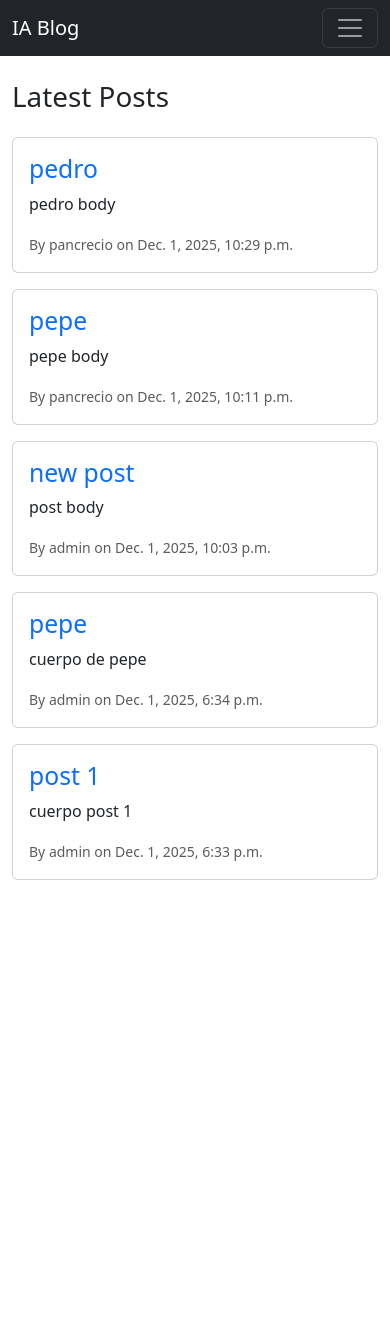
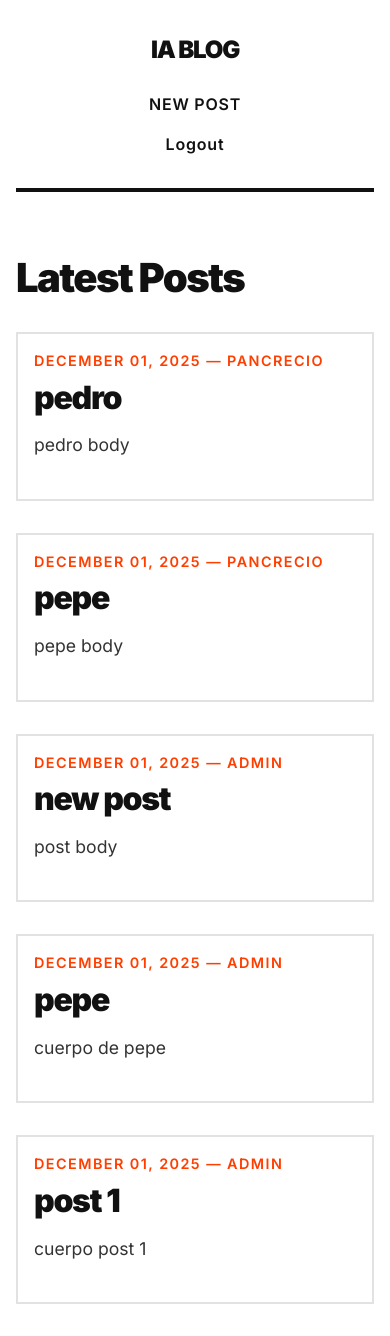
Before and after one commit to Lr1808/Crud_con_IA, a Django app: page / in a window 390 px wide. Before the commit the page ends 880 px from the top, so only its background shows below. Run offline with Django 5.2, Linux system fonts and the light colour scheme; a user stored in the database is signed in; data comes from the database, SQL or seed files in the repository; both versions use the stored data as it was after the commit.

Commit message:
ui lista

```diff
--- /dev/null
+++ b/static/css/styles.css
@@ -0,0 +1,362 @@
+/* Swiss Design Inspired CSS */
+@import url('https://fonts.googleapis.com/css2?family=Inter:wght@300;400;600;900&display=swap');
+
+:root {
+    --bg-color: #ffffff;
+    --text-color: #111111;
+    --accent-color: #FF3E00;
+    /* Vibrant Swiss Red */
+    --secondary-bg: #f8f9fa;
+    --border-color: #e2e2e2;
+    --font-main: 'Inter', sans-serif;
+    --container-width: 100%;
+}
+
+* {
+    box-sizing: border-box;
+}
+
+body {
+    font-family: var(--font-main);
+    background-color: var(--bg-color);
+    color: var(--text-color);
+    line-height: 1.5;
+    margin: 0;
+    padding: 0;
+    -webkit-font-smoothing: antialiased;
+}
+
+/* Typography */
+h1,
+h2,
+h3,
+h4,
+h5,
+h6 {
+    font-weight: 900;
+    margin-top: 0;
+    margin-bottom: 1rem;
+    letter-spacing: -0.04em;
+    line-height: 1.1;
+}
+
+h1 {
+    font-size: 4rem;
+}
+
+h2 {
+    font-size: 2.5rem;
+}
+
+h3 {
+    font-size: 1.75rem;
+}
+
+p {
+    margin-bottom: 1.5rem;
+    font-size: 1.1rem;
+    font-weight: 400;
+    color: #333;
+}
+
+a {
+    color: var(--text-color);
+    text-decoration: none;
+    transition: all 0.2s ease;
+}
+
+a:hover {
+    color: var(--accent-color);
+}
+
+/* Layout */
+.container {
+    max-width: var(--container-width);
+    margin: 0 auto;
+    padding: 0 2rem;
+}
+
+/* Navigation */
+.navbar {
+    padding: 3rem 0;
+    display: flex;
+    justify-content: space-between;
+    align-items: center;
+    border-bottom: 4px solid var(--text-color);
+    margin-bottom: 4rem;
+}
+
+.navbar-brand {
+    font-size: 1.5rem;
+    font-weight: 900;
+    text-transform: uppercase;
+    letter-spacing: -0.05em;
+    color: var(--text-color);
+}
+
+.navbar-nav {
+    list-style: none;
+    display: flex;
+    gap: 2rem;
+    margin: 0;
+    padding: 0;
+}
+
+.nav-link {
+    font-weight: 600;
+    font-size: 1rem;
+    text-transform: uppercase;
+    letter-spacing: 0.05em;
+}
+
+.nav-link:hover {
+    color: var(--accent-color);
+}
+
+/* Buttons */
+.btn {
+    display: inline-block;
+    padding: 1rem 2rem;
+    background-color: var(--text-color);
+    color: white;
+    font-weight: 700;
+    text-transform: uppercase;
+    letter-spacing: 0.05em;
+    border: none;
+    cursor: pointer;
+    font-size: 0.9rem;
+    transition: transform 0.1s, background-color 0.2s;
+}
+
+.btn:hover {
+    background-color: var(--accent-color);
+    color: white;
+    transform: translateY(-2px);
+}
+
+.btn-link {
+    background: none;
+    color: var(--text-color);
+    padding: 0;
+    text-transform: none;
+}
+
+.btn-link:hover {
+    color: var(--accent-color);
+    background: none;
+    transform: none;
+}
+
+/* Forms */
+.form-group {
+    margin-bottom: 2rem;
+}
+
+label {
+    display: block;
+    font-weight: 700;
+    margin-bottom: 0.5rem;
+    text-transform: uppercase;
+    font-size: 0.8rem;
+    letter-spacing: 0.05em;
+}
+
+input[type="text"],
+input[type="email"],
+input[type="password"],
+textarea {
+    width: 100%;
+    padding: 1.5rem;
+    border: 2px solid var(--border-color);
+    background-color: var(--secondary-bg);
+    font-family: var(--font-main);
+    font-size: 1rem;
+    transition: border-color 0.2s;
+}
+
+input:focus,
+textarea:focus {
+    outline: none;
+    border-color: var(--accent-color);
+    background-color: white;
+}
+
+/* Post List */
+.post-item {
+    margin-bottom: 3rem;
+    display: grid;
+    grid-template-columns: 1fr;
+    gap: 1rem;
+    border: 2px solid var(--border-color);
+    padding: 2rem;
+    max-width: 720px;
+    margin-left: auto;
+    margin-right: auto;
+    transition: border-color 0.2s;
+}
+
+.post-item:hover {
+    border-color: var(--accent-color);
+}
+
+.post-meta {
+    font-size: 0.9rem;
+    font-weight: 600;
+    color: var(--accent-color);
+    text-transform: uppercase;
+    letter-spacing: 0.1em;
+    margin-bottom: 0.5rem;
+}
+
+.post-title-link {
+    color: var(--text-color);
+}
+
+.post-title-link:hover {
+    color: var(--accent-color);
+}
+
+/* Post Detail */
+.post-detail-header {
+    margin-bottom: 3rem;
+    border-bottom: 1px solid var(--border-color);
+    padding-bottom: 2rem;
+}
+
+.post-content {
+    font-size: 1.25rem;
+    line-height: 1.8;
+    max-width: 70ch;
+}
+
+/* Alerts/Messages */
+.alert {
+    padding: 1rem;
+    margin-bottom: 2rem;
+    background-color: var(--secondary-bg);
+    border-left: 4px solid var(--accent-color);
+}
+
+/* Utility */
+.text-center {
+    text-align: center;
+}
+
+.mb-4 {
+    margin-bottom: 2rem;
+}
+
+.d-flex {
+    display: flex;
+}
+
+.justify-content-between {
+    justify-content: space-between;
+}
+
+.align-items-center {
+    align-items: center;
+}
+
+/* Auth Pages */
+.auth-wrapper {
+    max-width: 480px;
+    margin: 4rem auto;
+    padding: 0 1rem;
+}
+
+.auth-header {
+    margin-bottom: 2rem;
+    text-align: center;
+}
+
+.helptext {
+    display: block;
+    font-size: 0.8rem;
+    color: #666;
+    margin-top: 0.25rem;
+    margin-bottom: 1rem;
+}
+
+.errorlist {
+    list-style: none;
+    padding: 0;
+    color: var(--accent-color);
+    font-weight: 600;
+    font-size: 0.9rem;
+    margin-bottom: 1rem;
+}
+
+.form-footer {
+    margin-top: 2rem;
+    text-align: center;
+    font-size: 0.9rem;
+    color: #666;
+}
+
+/* Responsive Design */
+@media (max-width: 768px) {
+    h1 {
+        font-size: 3rem;
+    }
+
+    h2 {
+        font-size: 2rem;
+    }
+
+    h3 {
+        font-size: 1.5rem;
+    }
+
+    .navbar {
+        flex-direction: column;
+        gap: 1rem;
+        padding: 2rem 0;
+    }
+
+    .navbar-nav {
+        gap: 1.5rem;
+        flex-wrap: wrap;
+        justify-content: center;
+    }
+
+    .post-item {
+        padding: 1.5rem;
+    }
+}
+
+@media (max-width: 480px) {
+    h1 {
+        font-size: 2.5rem;
+    }
+
+    .container {
+        padding: 0 1rem;
+    }
+
+    .navbar-brand {
+        margin-bottom: 0.5rem;
+    }
+
+    .navbar-nav {
+        flex-direction: column;
+        gap: 1rem;
+        align-items: center;
+    }
+
+    .post-item {
+        padding: 1rem;
+        margin-bottom: 2rem;
+    }
+
+    .auth-wrapper {
+        margin: 2rem auto;
+    }
+
+    input[type="text"],
+    input[type="email"],
+    input[type="password"],
+    textarea {
+        padding: 1rem;
+    }
+}
--- a/templates/base.html
+++ b/templates/base.html
@@ -1,48 +1,40 @@
 <!DOCTYPE html>
 <html lang="en">
+
 <head>
     <meta charset="UTF-8">
     <meta name="viewport" content="width=device-width, initial-scale=1.0">
     <title>Django CRUD</title>
-    <link href="https://cdn.jsdelivr.net/npm/bootstrap@5.3.0/dist/css/bootstrap.min.css" rel="stylesheet">
+    {% load static %}
+    <link rel="stylesheet" href="{% static 'css/styles.css' %}">
 </head>
+
 <body>
-    <nav class="navbar navbar-expand-lg navbar-dark bg-dark mb-4">
     <div class="container">
+        <nav class="navbar">
             <a class="navbar-brand" href="{% url 'home' %}">IA Blog</a>
-            <button class="navbar-toggler" type="button" data-bs-toggle="collapse" data-bs-target="#navbarNav">
-                <span class="navbar-toggler-icon"></span>
-            </button>
-            <div class="collapse navbar-collapse" id="navbarNav">
-                <ul class="navbar-nav ms-auto">
+            <ul class="navbar-nav">
                 {% if user.is_authenticated %}
-                        <li class="nav-item">
-                            <a class="nav-link" href="{% url 'post_new' %}">New Post +</a>
-                        </li>
-                        <li class="nav-item">
-                            <form action="{% url 'logout' %}" method="post" class="d-inline">
+                <li><a class="nav-link" href="{% url 'post_new' %}">New Post</a></li>
+                <li>
+                    <form action="{% url 'logout' %}" method="post" style="display: inline;">
                         {% csrf_token %}
-                                <button type="submit" class="nav-link btn btn-link" style="text-decoration: none;">Logout | {{ user.username }}</button>
+                        <button type="submit" class="nav-link btn-link"
+                            style="cursor: pointer; border: none; font-family: inherit; font-size: inherit;">Logout</button>
                     </form>
                 </li>
                 {% else %}
-                        <li class="nav-item">
-                            <a class="nav-link" href="{% url 'login' %}">Login</a>
-                        </li>
-                        <li class="nav-item">
-                            <a class="nav-link" href="{% url 'signup' %}">Sign Up</a>
-                        </li>
+                <li><a class="nav-link" href="{% url 'login' %}">Login</a></li>
+                <li><a class="nav-link" href="{% url 'signup' %}">Sign Up</a></li>
                 {% endif %}
             </ul>
-            </div>
-        </div>
         </nav>
 
-    <div class="container">
+        <main>
             {% block content %}
             {% endblock %}
+        </main>
     </div>
+</body>
 
-    <script src="https://cdn.jsdelivr.net/npm/bootstrap@5.3.0/dist/js/bootstrap.bundle.min.js"></script>
-</body>
 </html>
--- a/templates/post_form.html
+++ b/templates/post_form.html
@@ -2,9 +2,9 @@
 
 {% block content %}
 <h1>{% if object %}Edit Post{% else %}New Post{% endif %}</h1>
-<form method="post">
+<form method="post" class="form-group">
     {% csrf_token %}
     {{ form.as_p }}
-    <button type="submit" class="btn btn-primary">Save</button>
+    <button type="submit" class="btn">Save</button>
 </form>
 {% endblock %}
--- a/templates/post_list.html
+++ b/templates/post_list.html
@@ -3,11 +3,11 @@
 {% block content %}
 <h1 class="mb-4">Latest Posts</h1>
 {% for post in object_list %}
-<div class="card mb-3">
-    <div class="card-body">
-        <h2 class="card-title"><a href="{% url 'post_detail' post.pk %}" class="text-decoration-none">{{ post.title }}</a></h2>
-        <p class="card-text">{{ post.content|truncatewords:30 }}</p>
-        <p class="card-text"><small class="text-muted">By {{ post.author }} on {{ post.created_at }}</small></p>
+<div class="post-item">
+    <div>
+        <div class="post-meta">{{ post.created_at|date:"F d, Y" }} — {{ post.author }}</div>
+        <h2><a href="{% url 'post_detail' post.pk %}" class="post-title-link">{{ post.title }}</a></h2>
+        <p>{{ post.content|truncatewords:30 }}</p>
     </div>
 </div>
 {% empty %}
```
Also changed, not shown: templates/post_confirm_delete.html (+4 -3 lines), templates/post_detail.html (+12 -7 lines), templates/registration/login.html (+13 -6 lines), templates/registration/signup.html (+13 -6 lines), db.sqlite3. Lines whose indentation alone changed are shown as unchanged.
